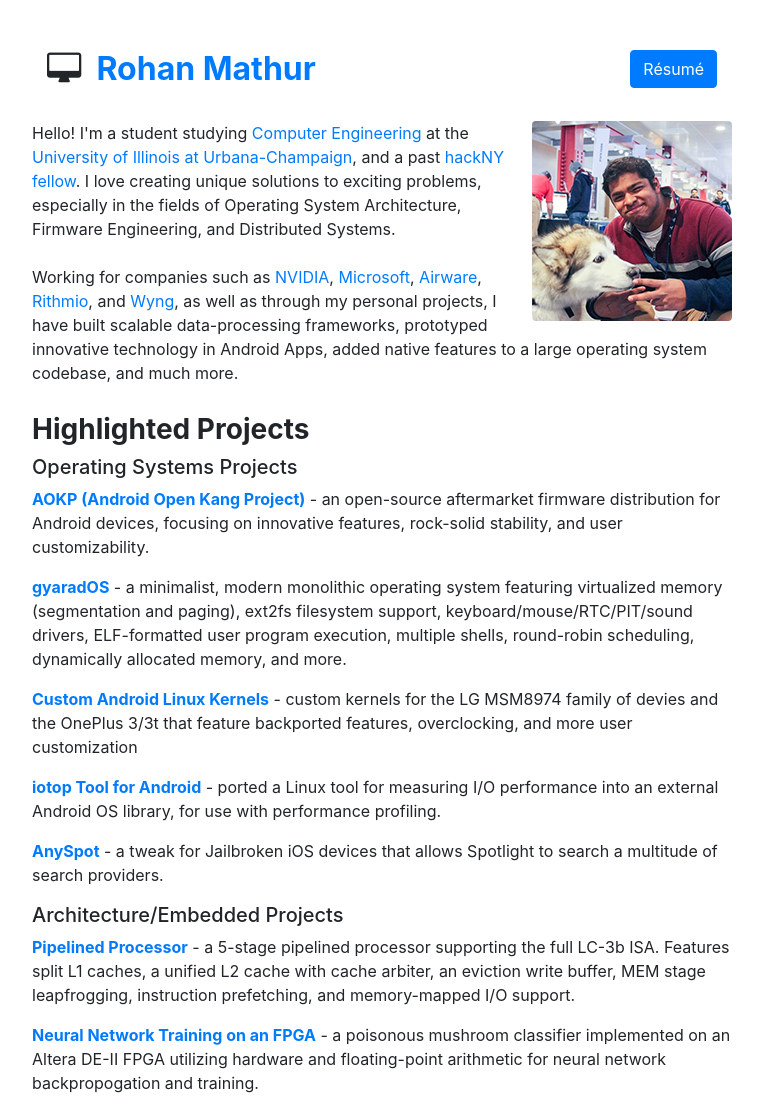
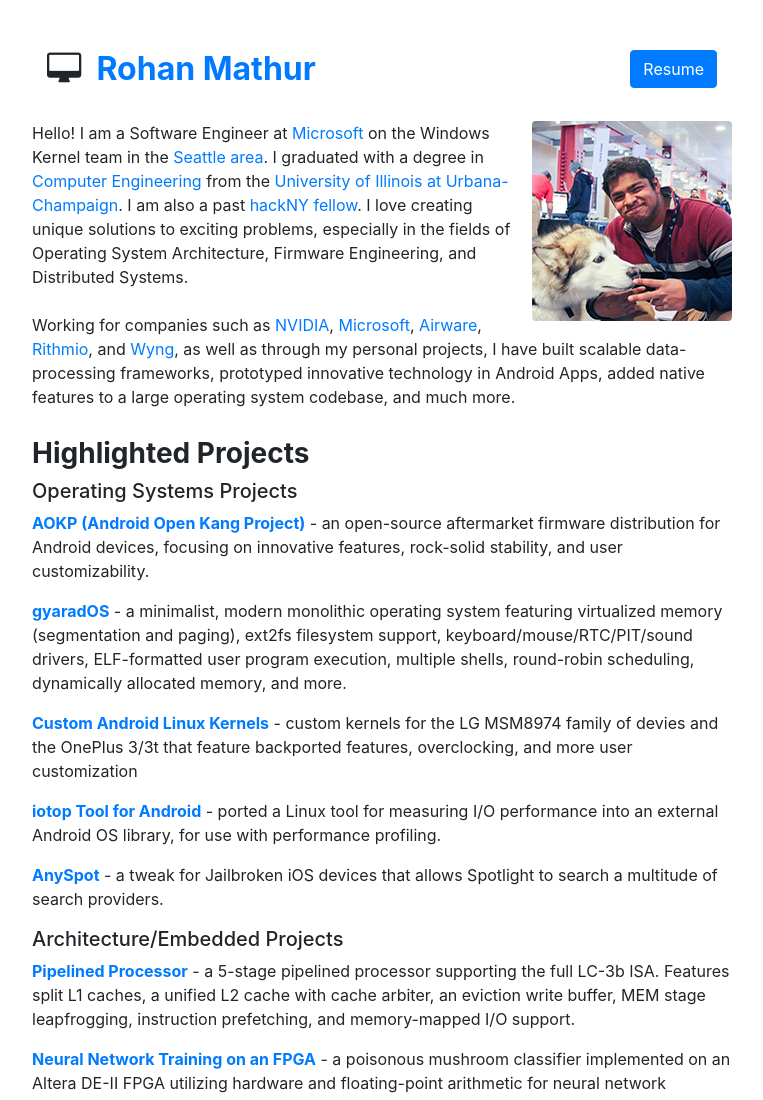
Before and after one commit to mathur/mathur.github.io, a plain HTML site: page index.html in a window 1280 px wide. Shown: the top 1100 px of the page, without its empty margins (258-1021 px from the left). Drawn offline with nearby package versions, Linux system fonts and the light colour scheme.

Commit message:
Update first paragraph for new job

```diff
--- a/index.html
+++ b/index.html
@@ -10,13 +10,13 @@
             <div class="row top-buffer">
                 <div class="col-md-8"><h2><b><i class="fa fa-desktop" aria-hidden="true"></i>&nbsp;&nbsp;<a href="http://rmathur.com">Rohan Mathur</a></b></h2></div>
                 <div class="col-md-4">
-                    <a href="/pdf/RohanMathur_Resume.pdf" class="btn btn-primary pull-right" role="button">Résumé</a>
+                    <a href="/pdf/RohanMathur_Resume.pdf" class="btn btn-primary pull-right" role="button">Resume</a>
                 </div>
             </div>
             <div class="row section">
                 <p>
                     <img src="img/profile.jpg" class="img-responsive profile rounded" alt="Rohan Mathur's Picture">
-                    Hello! I'm a student studying <a href="https://en.wikipedia.org/wiki/Computer_engineering">Computer Engineering</a> at the <a href="http://illinois.edu/">University of Illinois at Urbana-Champaign</a>, and a past <a href="http://hackny.org/fellows/">hackNY fellow</a>. I love creating unique solutions to exciting problems, especially in the fields of Operating System Architecture, Firmware Engineering, and Distributed Systems.
+                    Hello! I am a Software Engineer at <a href="https://www.microsoft.com/en-us/windows/">Microsoft</a> on the Windows Kernel team in the <a href="https://www.google.com/maps/place/Seattle,+WA/@47.6130071,-122.4121036,12z">Seattle area</a>. I graduated with a degree in <a href="https://en.wikipedia.org/wiki/Computer_engineering">Computer Engineering</a> from the <a href="http://illinois.edu/">University of Illinois at Urbana-Champaign</a>. I am also a past <a href="http://hackny.org/fellows/">hackNY fellow</a>. I love creating unique solutions to exciting problems, especially in the fields of Operating System Architecture, Firmware Engineering, and Distributed Systems.
                     <br /><br />
                     Working for companies such as <a href="https://www.nvidia.com/">NVIDIA</a>, <a href="https://www.microsoft.com/en-us/windows/">Microsoft</a>, <a href="https://www.airware.com/">Airware</a>, <a href="https://www.linkedin.com/company/rithmio/">Rithmio</a>, and <a href="https://www.wyng.com/">Wyng</a>, as well as through my personal projects, I have built scalable data-processing frameworks, prototyped innovative technology in Android Apps, added native features to a large operating system codebase, and much more.
                 </p>
```
